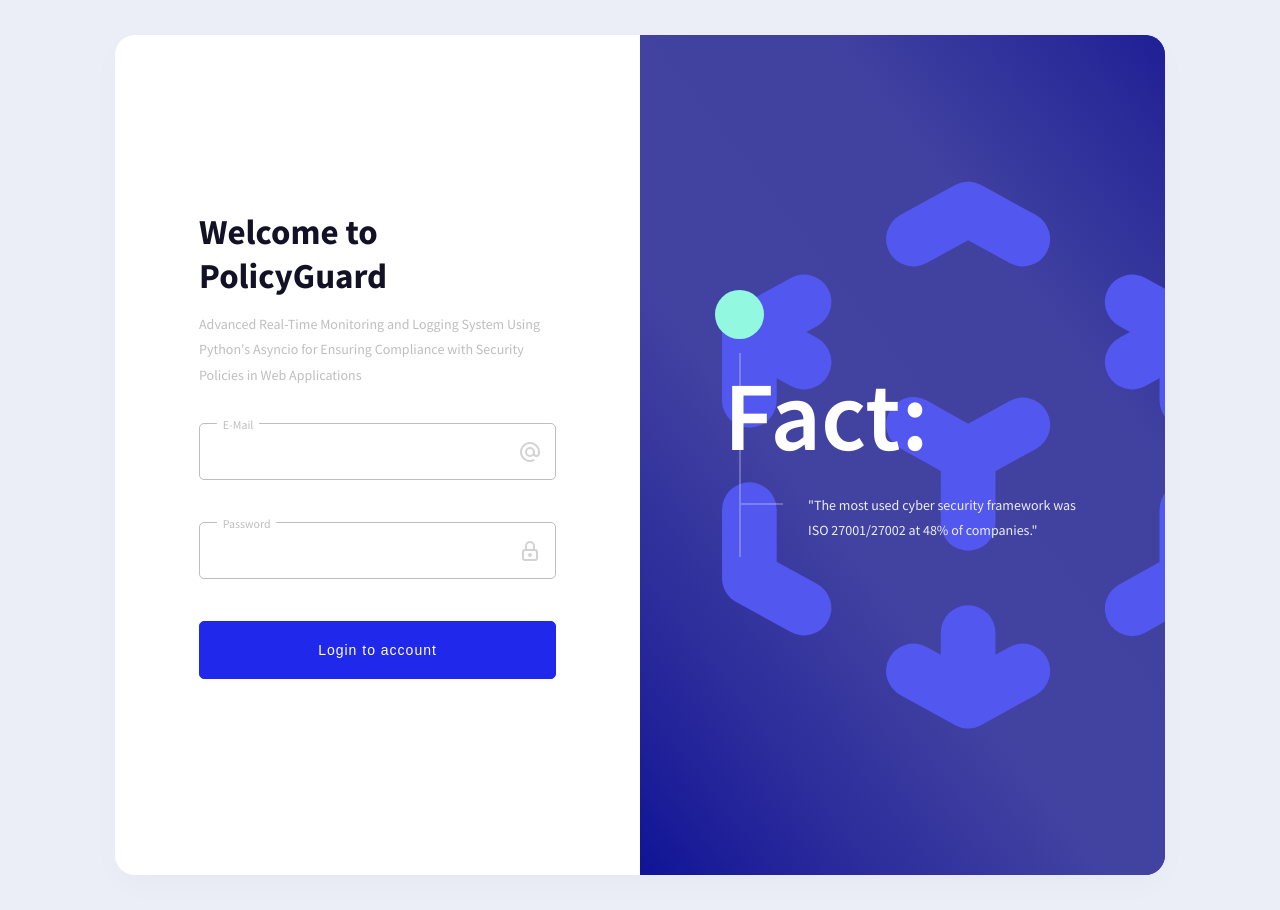
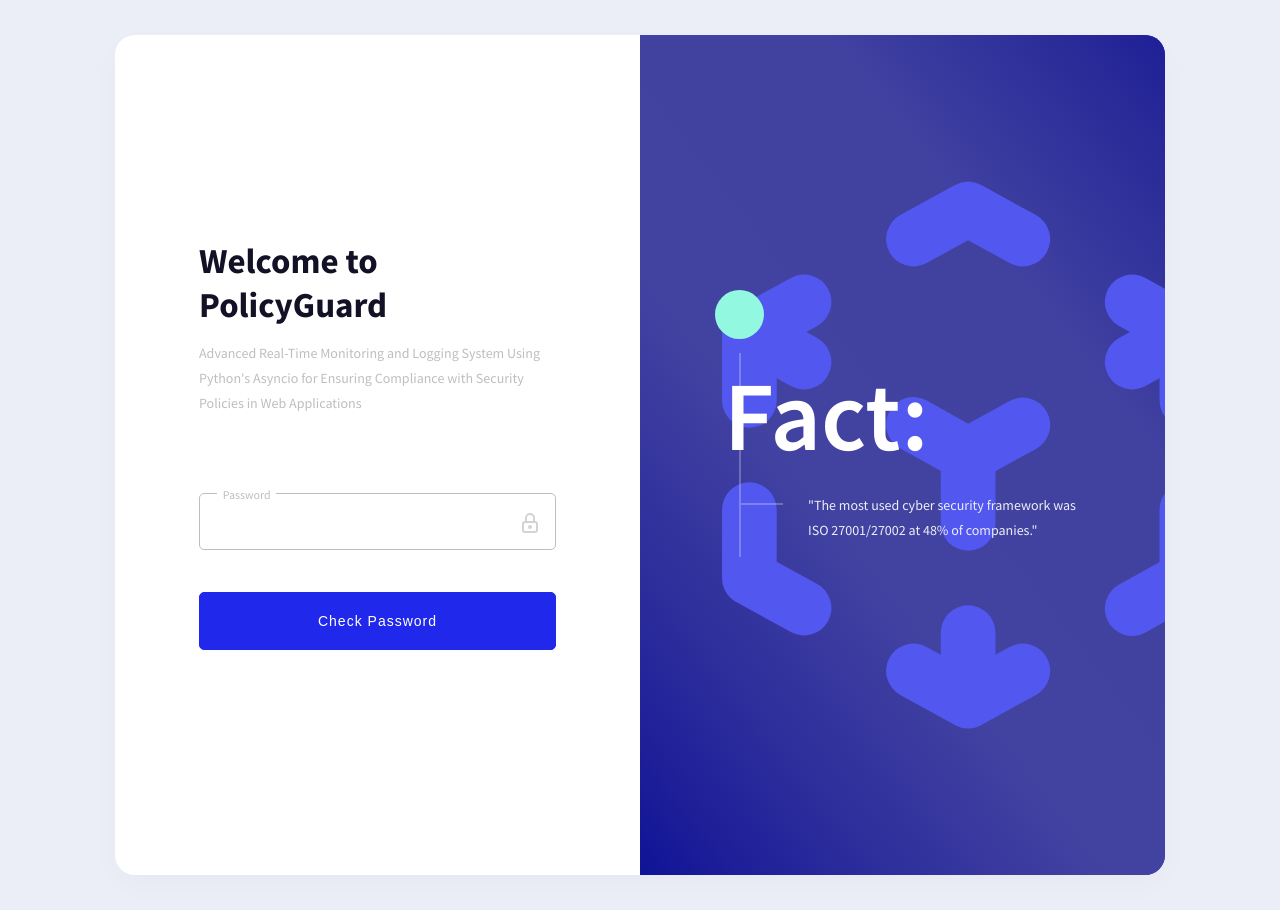
Before and after one commit to priyalsoni15/PolicyGuard-Flask, a Flask app: page / in a window 1280 px wide. Run offline with Flask 3, Linux system fonts and the light colour scheme.

Commit message:
Added PolicyGuard

```diff
--- a/app.py
+++ b/app.py
@@ -1,19 +1,30 @@
-import re
-
-from flask import Flask, render_template
+import asyncio
+from flask import Flask, render_template, request, jsonify
+from policyguard import PolicyGuard
 
 app = Flask(__name__)
 
+# Async function to use the PolicyGuard library
+async def use_policy_guard(password):
+    pg = PolicyGuard()
+    policy_name = "password"
+    input_json = {
+        "input": {
+            "password": password
+        }
+    }
+    result = await pg.send_policy_request(policy_name, input_json)
+    return result
 
 @app.route("/")
-async def render_index(name = None):
-    return render_template(
-        "index.html",
-        name=name
-    )
+async def render_index():
+    return render_template("index.html")
 
-async def render_template_async(template_name_or_list, **context):
-    return render_template(template_name_or_list, **context)
+@app.route("/check_password", methods=["POST"])
+async def check_password():
+    password = request.json.get("password")
+    result = await use_policy_guard(password)
+    return jsonify(result)
 
 if __name__ == "__main__":
     app.run(debug=True)
--- a/templates/index.html
+++ b/templates/index.html
@@ -18,16 +18,13 @@
             Advanced Real-Time Monitoring and Logging System Using Python's Asyncio for Ensuring Compliance with Security Policies in Web Applications
           </p>
           <form action="#">
-            <div>
-              <label for="email"> E-Mail</label>
-              <input type="email" name="email" class="input-email" />
-            </div>
+            <div id="password-result" style="color: red;"></div>
             <div>
               <label for="password"> Password</label>
               <input type="password" name="password" class="input-password" />
             </div>
             <div>
-              <input type="button" value="Login to account" class="btn" />
+              <input type="button" value="Check Password" class="btn" />
             </div>
           </form>
         </div>
@@ -43,6 +40,27 @@
     </div>
 <!-- partial -->
   <script  src="./script.js"></script>
-
+  <script src="https://ajax.googleapis.com/ajax/libs/jquery/3.5.1/jquery.min.js"></script>
+  <script>
+    $(document).ready(function() {
+      $('.btn').click(function() {
+        const password = $('.input-password').val();
+        $.ajax({
+          type: "POST",
+          url: "/check_password",
+          contentType: "application/json",
+          data: JSON.stringify({password: password}),
+          success: function(response) {
+            // Update to display result as a notification
+            let message = response.result ? "Strong password" : "Weak password";
+            $('#password-result').text(message).css('color', response.result ? 'green' : 'red');
+          },
+          error: function(response) {
+            $('#password-result').text("Error checking password.").css('color', 'red');
+          }
+        });
+      });
+    });
+  </script>
 </body>
 </html>
```
